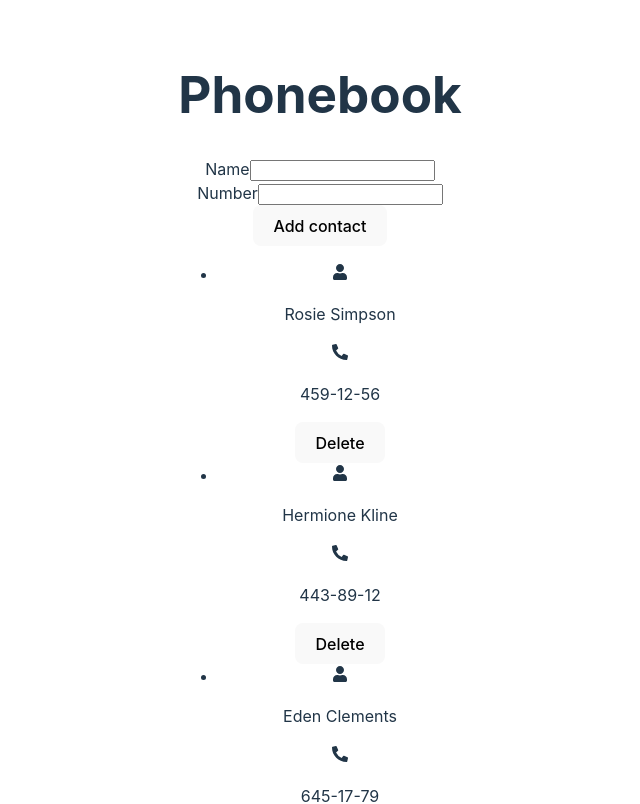
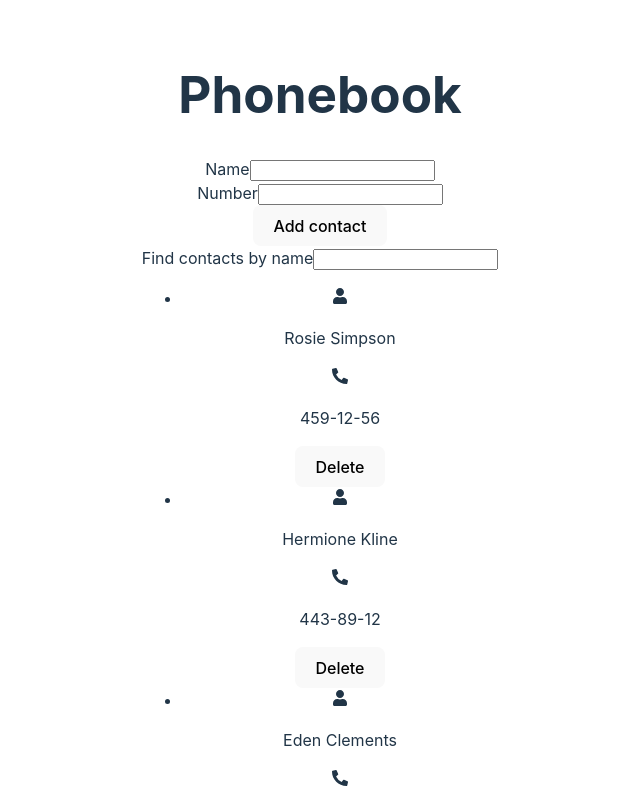
Before and after one commit to Serhii-Ivanchenko/goit-react-hw-03, a React (Vite) app: page / in a window 1280 px wide. Shown: the top 804 px of the page, without its empty margins (320-960 px from the left). Built offline with nearby package versions, Linux system fonts and the light colour scheme.

Commit message:
add search function

```diff
--- a/src/components/App/App.jsx
+++ b/src/components/App/App.jsx
@@ -6,7 +6,7 @@ import ContactForm from '../ContactForm/ContactForm';
 import SearchBox from '../SearchBox/SearchBox';
 import ContactList from '../ContactList/ContactList';
 
-const initialValue = [
+const initialContacts = [
   { id: 'id-1', name: 'Rosie Simpson', number: '459-12-56' },
   { id: 'id-2', name: 'Hermione Kline', number: '443-89-12' },
   { id: 'id-3', name: 'Eden Clements', number: '645-17-79' },
@@ -14,7 +14,8 @@ const initialValue = [
 ];
 
 function App() {
-  const [contacts, setContacts] = useState(initialValue);
+  const [contacts, setContacts] = useState(initialContacts);
+  const [searchName, setSearchName] = useState('');
 
   const addContact = newContact => {
     setContacts(prevContactList => {
@@ -28,14 +29,23 @@ function App() {
     });
   };
 
+  const searchedContacts = contacts.filter(contact =>
+    contact.name.toLocaleLowerCase().includes(searchName.toLocaleLowerCase())
+  );
+
+
   return (
     <div>
       <h1>Phonebook</h1>
+
       <ContactForm onContactAdd={addContact} />
 
-      <SearchBox />
+      <SearchBox value={searchName} onSearch={setSearchName} />
 
-      <ContactList contacts={contacts} onContactDelete={deleteContact} />
+      <ContactList
+        contacts={searchedContacts}
+        onContactDelete={deleteContact}
+      />
     </div>
   );
 }
--- a/src/components/SearchBox/SearchBox.jsx
+++ b/src/components/SearchBox/SearchBox.jsx
@@ -1 +1,17 @@
-export default function SearchBox() {}
+import { useId } from 'react';
+
+export default function SearchBox({ value, onSearch }) {
+  const filterFieldId = useId();
+
+  return (
+    <div>
+      <label htmlFor={filterFieldId}>Find contacts by name</label>
+      <input
+        type="text"
+        id={filterFieldId}
+        value={value}
+        onChange={event => onSearch(event.target.value)}
+      />
+    </div>
+  );
+}
```
